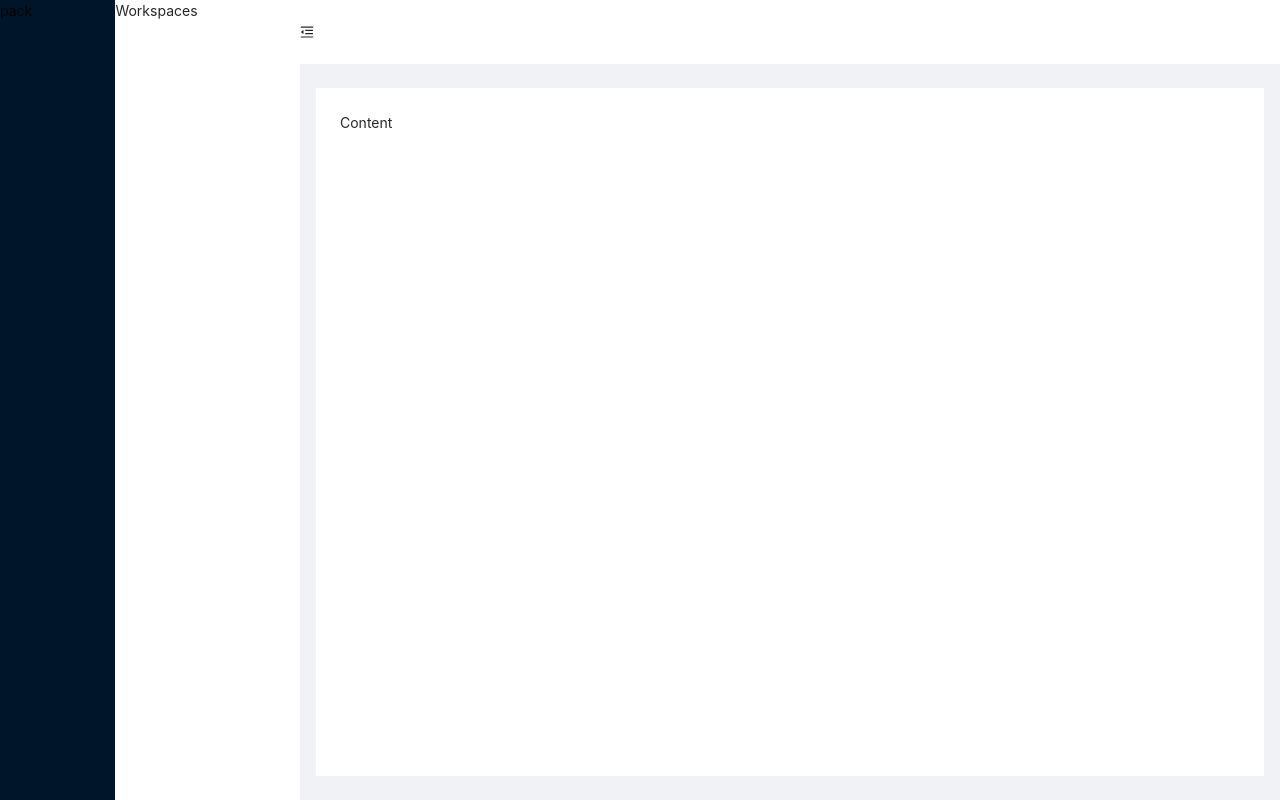
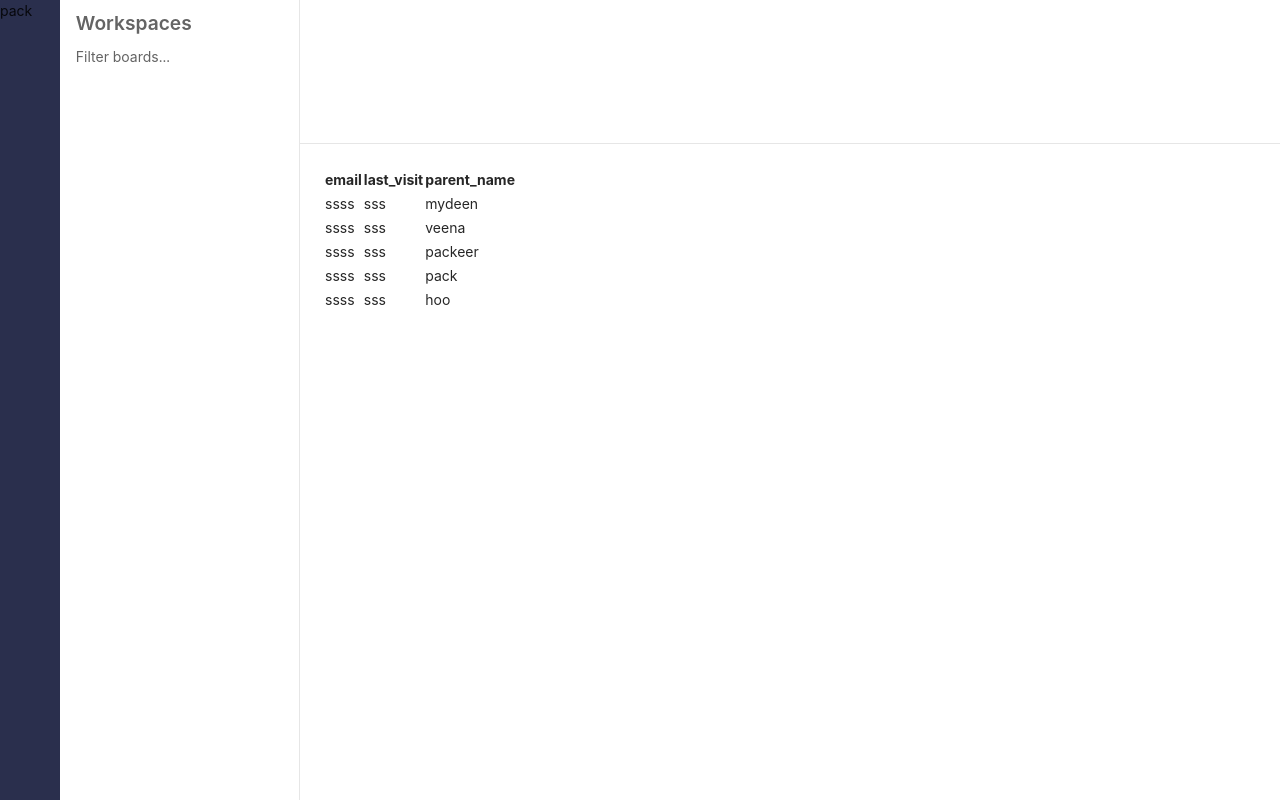
Before and after one commit to PackeerMydeen/Todo, a React (Create React App) app: page / in a window 1280 px wide. Built offline with nearby package versions, Linux system fonts and the light colour scheme.

Commit message:
drag and drop

```diff
--- a/package.json
+++ b/package.json
@@ -10,7 +10,8 @@
     "node-sass": "^4.14.1",
     "react": "^16.13.1",
     "react-dom": "^16.13.1",
-    "react-scripts": "3.4.1"
+    "react-scripts": "3.4.1",
+    "react-sortable-hoc": "^1.11.0"
   },
   "scripts": {
     "start": "react-scripts start",
--- /dev/null
+++ b/src/modules/Headers/index.js
@@ -0,0 +1,13 @@
+import React from "react";
+import { Layout } from "antd";
+import "./index.scss";
+const { Header } = Layout;
+
+export default function Headers() {
+  return (
+    <Header
+      className="headers-wrappper"
+      style={{ padding: 0, backgroundColor: "#ffffff" }}
+    ></Header>
+  );
+}
--- /dev/null
+++ b/src/modules/Headers/index.scss
@@ -0,0 +1,4 @@
+.headers-wrappper {
+  height: 9rem !important;
+  border-bottom: 0.1px solid #e6e6e6;
+}
--- a/src/modules/Main/index.js
+++ b/src/modules/Main/index.js
@@ -1,51 +1,58 @@
 import React, { useState } from "react";
 
 import "./index.scss";
-import { Layout, Menu } from "antd";
-import { MenuUnfoldOutlined, MenuFoldOutlined } from "@ant-design/icons";
+import { Layout } from "antd";
+
 import SideNav from "../SideNav";
+import Headers from "../Headers";
+import TodoList from "../TodoList";
+const { Content } = Layout;
 
-const { Header, Sider, Content } = Layout;
+let todos = {
+  WebDesign: {
+    0: {
+      name: "Things To Do",
+      data: [
+        {
+          task_name: "Tasks 1",
+          owner: "packeer",
+          status: 1,
+          due_date: "19-04-2020",
+        },
+        {
+          task_name: "Tasks 2",
+          owner: "Veena",
+          status: 1,
+          due_date: "19-04-2020",
+        },
+      ],
+    },
+  },
+};
+function Main() {
+  const [collapsed, setCollapsed] = useState(false);
+  const [todoData, setTodo] = useState(todos);
 
-class Main extends React.Component {
-  state = {
-    collapsed: false,
+  const toggle = () => {
+    setCollapsed((collapsed) => !collapsed);
   };
 
-  toggle = () => {
-    this.setState({
-      collapsed: !this.state.collapsed,
-    });
-  };
-
-  render() {
   return (
     <Layout className="main-wrapper">
-        <SideNav collapsed={this.state.collapsed} />
+      <SideNav collapsed={collapsed} toggle={toggle} />
       <Layout className="site-layout">
-          <Header className="site-layout-background" style={{ padding: 0 }}>
-            {React.createElement(
-              this.state.collapsed ? MenuUnfoldOutlined : MenuFoldOutlined,
-              {
-                className: "trigger",
-                onClick: this.toggle,
-              }
-            )}
-          </Header>
+        <Headers />
         <Content
-            className="site-layout-background"
           style={{
-              margin: "24px 16px",
             padding: 24,
-              minHeight: 280,
+            backgroundColor: "ffffff",
           }}
         >
-            Content
+          <TodoList todoData={todoData} />
         </Content>
       </Layout>
     </Layout>
   );
 }
-}
 
 export default Main;
--- a/src/modules/Main/index.scss
+++ b/src/modules/Main/index.scss
@@ -1,5 +1,8 @@
 .main-wrapper {
   height: 100%;
+  .ant-layout {
+    background-color: white !important;
+  }
   #components-layout-demo-custom-trigger .trigger {
     font-size: 18px;
     line-height: 64px;
@@ -17,8 +20,4 @@
     background: rgba(255, 255, 255, 0.2);
     margin: 16px;
   }
-
-  .site-layout .site-layout-background {
-    background: #fff;
-  }
 }
--- a/src/modules/SideNav/index.js
+++ b/src/modules/SideNav/index.js
@@ -1,11 +1,11 @@
 import React from "react";
 import { Layout } from "antd";
-
+import { MenuUnfoldOutlined, MenuFoldOutlined } from "@ant-design/icons";
 import "./index.scss";
 
 const { Sider } = Layout;
 
-export default function SideNav({ collapsed }) {
+export default function SideNav({ collapsed, toggle }) {
   return (
     <Sider
       trigger={null}
@@ -17,9 +17,14 @@ export default function SideNav({ collapsed }) {
       <div className="left-sider">pack</div>
       {!collapsed && (
         <div className="right-sider">
-          <div className="Workspace-text">Workspaces</div>
+          <div className="workspace-text">Workspaces</div>
+          <div className="search-text">Filter boards...</div>
         </div>
       )}
+      {React.createElement(collapsed ? MenuUnfoldOutlined : MenuFoldOutlined, {
+        className: "trigger",
+        onClick: toggle,
+      })}
     </Sider>
   );
 }
--- a/src/modules/SideNav/index.scss
+++ b/src/modules/SideNav/index.scss
@@ -1,15 +1,27 @@
 .sider-wrapper {
   .ant-layout-sider-children {
     display: flex;
+    background-color: #2a2f4d;
+    border-right: 0.7px solid #e6e6e6;
   }
   .left-sider {
-    width: 50%;
+    width: 20%;
   }
   .right-sider {
     width: 80%;
     background-color: white;
     .workspace-text {
-      font-size: 2rem;
+      padding: 0.5rem 1rem;
+      font-size: 1.2rem;
+      color: #646464;
+      font-weight: 600;
+    }
+    .search-text {
+      padding: 0 1rem;
+      color: #646464;
     }
   }
+  .anticon {
+    width: 0;
+  }
 }
--- /dev/null
+++ b/src/modules/TodoList/generate-data.js
@@ -0,0 +1,24 @@
+const generateData = (totalRows = 5) => {
+  let rows = [];
+  for (let i = 0; i < totalRows; i++) {
+    rows.push({
+      "pet name": "pack",
+      "parent name": "ss",
+      email: "ssss",
+      "last visit": "sss",
+    });
+  }
+
+  return {
+    data: [
+      { email: "ssss", last_visit: "sss", parent_name: "mydeen" },
+      { email: "ssss", last_visit: "sss", parent_name: "veena" },
+      { email: "ssss", last_visit: "sss", parent_name: "packeer" },
+      { email: "ssss", last_visit: "sss", parent_name: "pack" },
+      { email: "ssss", last_visit: "sss", parent_name: "hoo" },
+    ],
+    columns: ["email", "last_visit", "parent_name"],
+  };
+};
+
+export default generateData;
--- /dev/null
+++ b/src/modules/TodoList/index.js
@@ -0,0 +1,88 @@
+import React, { useState } from "react";
+import generateData from "./generate-data";
+
+const { columns, data } = generateData(5);
+
+export default function TodoList(props) {
+  const [cols, setCols] = useState(columns);
+  const [rows, setRows] = useState(data);
+
+  const handleDragStart = (e) => {
+    const { id } = e.target;
+    const idx = cols.indexOf(id);
+    e.dataTransfer.setData("colIdx", idx);
+  };
+
+  const handleDragOver = (e) => e.preventDefault();
+
+  const handleOnDrop = (e) => {
+    const draggedColIdx = e.dataTransfer.getData("colIdx");
+    if (draggedColIdx !== "") {
+      const { id } = e.target;
+      const droppedColIdx = cols.indexOf(id);
+      const tempCols = [...cols];
+      tempCols[draggedColIdx] = cols[droppedColIdx];
+      tempCols[droppedColIdx] = cols[draggedColIdx];
+      setCols(tempCols);
+    }
+  };
+
+  const handleDragRowStart = (e) => {
+    const { id } = e.target;
+    e.dataTransfer.setData("rowIdx", id);
+  };
+
+  const handleRowOnDrop = (e) => {
+    console.log(e);
+    const { id } = e.target;
+    const droppedColIdx = rows && rows[id];
+    const draggedColIdx = e.dataTransfer.getData("rowIdx");
+    console.log("a-", droppedColIdx, "b-", draggedColIdx);
+    if (droppedColIdx && draggedColIdx === "") return;
+    const tempRows = [...rows];
+    tempRows[draggedColIdx] = droppedColIdx;
+    tempRows[id] = rows[draggedColIdx];
+    setRows(tempRows);
+  };
+
+  return (
+    <div className="App">
+      <table>
+        <thead>
+          <tr>
+            {cols.map((col) => (
+              <th
+                id={col}
+                key={col}
+                draggable
+                onDragStart={handleDragStart}
+                onDragOver={handleDragOver}
+                onDrop={handleOnDrop}
+              >
+                {col}
+              </th>
+            ))}
+          </tr>
+        </thead>
+        <tbody>
+          {rows.map((row, index) => (
+            <tr
+              key={index}
+              id={index}
+              draggable
+              onDragStart={handleDragRowStart}
+              onDragOver={handleDragOver}
+              onDrop={handleRowOnDrop}
+            >
+              {Object.entries(row).map(([k, v], idx) => (
+                <td key={v} id={index}>
+                  {row[cols[idx]]}
+                </td>
+              ))}
+            </tr>
+          ))}
+        </tbody>
+      </table>
+    </div>
+  );
+}
--- /dev/null
+++ b/src/modules/TodoList/index.scss
@@ -0,0 +1,30 @@
+.todo-list-wrapper {
+  table {
+    border-collapse: collapse;
+  }
+
+  td {
+    font-size: 14px;
+    text-align: left;
+    text-transform: capitalize;
+    vertical-align: center;
+    padding: 20px;
+    border-bottom: 2px solid #eef0f5;
+    text-transform: lowercase;
+    border-left: "5px solid red";
+  }
+  th {
+    white-space: nowrap;
+    color: #716f88;
+    letter-spacing: 1.5px;
+    font-weight: 600;
+    font-size: 14px;
+    text-align: left;
+    text-transform: capitalize;
+    vertical-align: middle;
+    padding: 20px;
+    border-bottom: 2px solid #eef0f5;
+    text-transform: uppercase;
+    border-left: "5px solid red";
+  }
+}
```
Also changed, not shown: 1 other file (tests, documents, lock files or other folders). Lines whose indentation alone changed are shown as unchanged.
